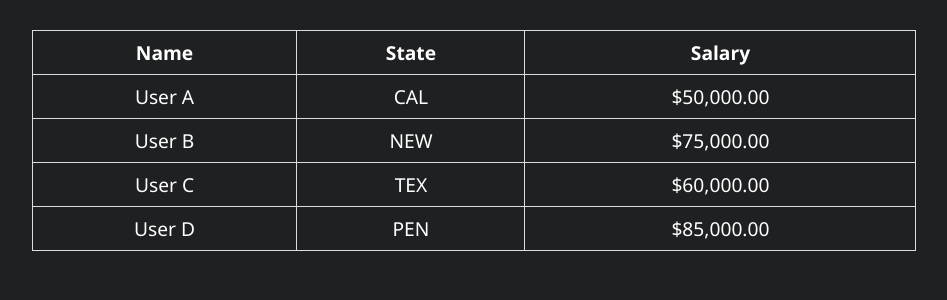
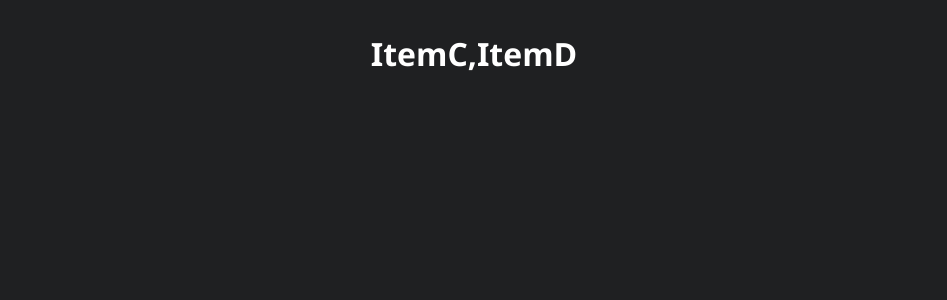
Before and after one commit to tee2490/AngularBasic, an Angular app: page / in a window 1280 px wide. Shown: the top 300 px of the page, without its empty margins (166-1113 px from the left). Built offline with nearby package versions, Linux system fonts and the light colour scheme.

Commit message:
Section06 Understanding Slice Pipe

```diff
--- a/src/app/app.component.css
+++ b/src/app/app.component.css
@@ -1,17 +1,5 @@
-.table-container {
-  display: flex;
-  justify-content: center;
-  margin-top: 30px;
+p {
+  text-align: center;
+  font-size: 2rem;
+  font-weight: bold;
 }
-table {
-  width: 70%;
-  text-align: center;
-  border-collapse: collapse;
-}
-td,
-th {
-  padding: 8px;
-  font-size: 1.2rem;
-  font-family: "Segoe UI", Tahoma, Geneva, Verdana, sans-serif;
-  border: 1px solid #ddd;
-}
--- a/src/app/app.component.html
+++ b/src/app/app.component.html
@@ -1,16 +1 @@
-<div class="table-container">
-  <table>
-    <tr>
-      <th>Name</th>
-      <th>State</th>
-      <th>Salary</th>
-    </tr>
-    @for (emp of employees; track $index) {
-      <tr>
-        <td>{{ emp.name | titlecase }}</td>
-        <td>{{ emp.state | slice:0:3 | uppercase }}</td>
-        <td>{{ emp.salary | currency:'USD' }}</td>
-      </tr>
-    }
-  </table>
-</div>
+<p>{{ sliceArr | slice : -2 }}</p>
--- a/src/app/app.component.ts
+++ b/src/app/app.component.ts
@@ -11,10 +11,5 @@ import { FormsModule } from '@angular/forms';
   styleUrl: './app.component.css',
 })
 export class AppComponent {
-  employees = [
-    { name: 'user A', state: 'california', salary: 50000 },
-    { name: 'user B', state: 'new york', salary: 75000 },
-    { name: 'user C', state: 'texas', salary: 60000 },
-    { name: 'user D', state: 'pennsylvania', salary: 85000 },
-  ];
+  sliceArr = ['ItemA', 'ItemB', 'ItemC', 'ItemD'];
 }
```
